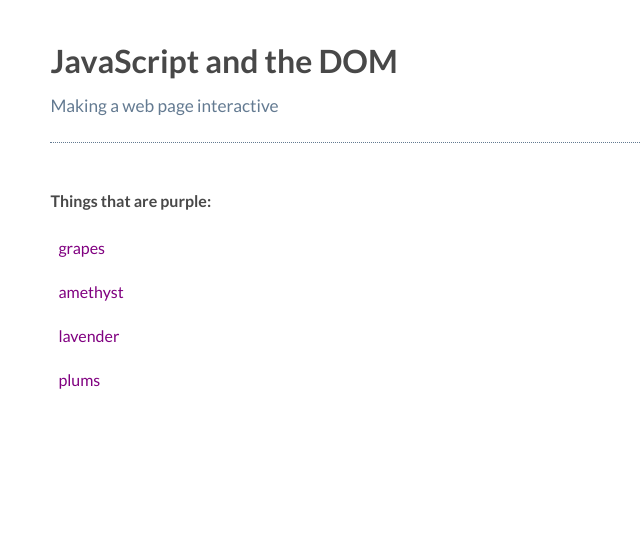
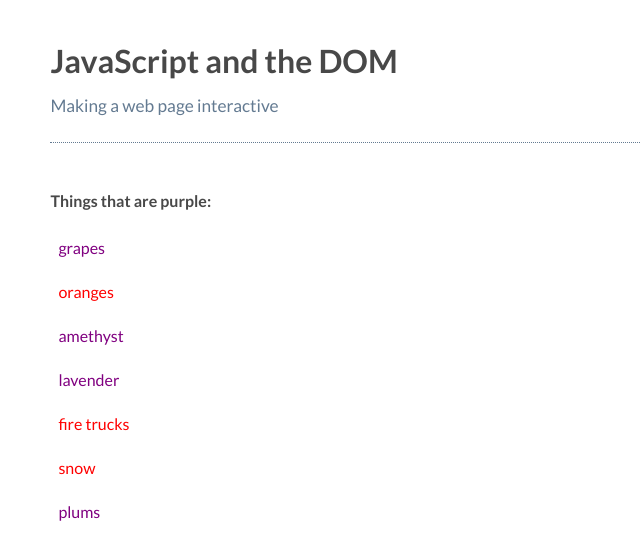
Before and after one commit to johnbdot/practice, a plain HTML site: page treehouse/2-getting-a-handle-on-the-DOM/vid-2-select-element-by-id/start/index.html in a window 1280 px wide. Shown: the whole page, without its empty margins (0-640 px from the left). Drawn offline with Linux system fonts and the light colour scheme.

Commit message:
modified

```diff
--- a/treehouse/2-getting-a-handle-on-the-DOM/vid-2-select-element-by-id/start/app.js
+++ b/treehouse/2-getting-a-handle-on-the-DOM/vid-2-select-element-by-id/start/app.js
@@ -3,3 +3,9 @@ const myList = document.getElementsByTagName('li');
 for (let i = 0; i < myList.length; i++) {
   myList[i].style.color = 'purple';
 }
+
+const errorNotPurple = document.getElementsByClassName('error-not-purple');
+
+for (let i = 0; i < errorNotPurple.length; i++) {
+  errorNotPurple[i].style.color = 'red';
+}
--- a/treehouse/2-getting-a-handle-on-the-DOM/vid-2-select-element-by-id/start/index.html
+++ b/treehouse/2-getting-a-handle-on-the-DOM/vid-2-select-element-by-id/start/index.html
@@ -12,8 +12,11 @@
   <p>Things that are purple:</p>
   <ul>
     <li>grapes</li>
+    <li class="error-not-purple">oranges</li>
     <li>amethyst</li>
     <li>lavender</li>
+    <li class="error-not-purple">fire trucks</li>
+    <li class="error-not-purple">snow</li>
     <li>plums</li>
   </ul>
   <script src="app.js"></script>
```
